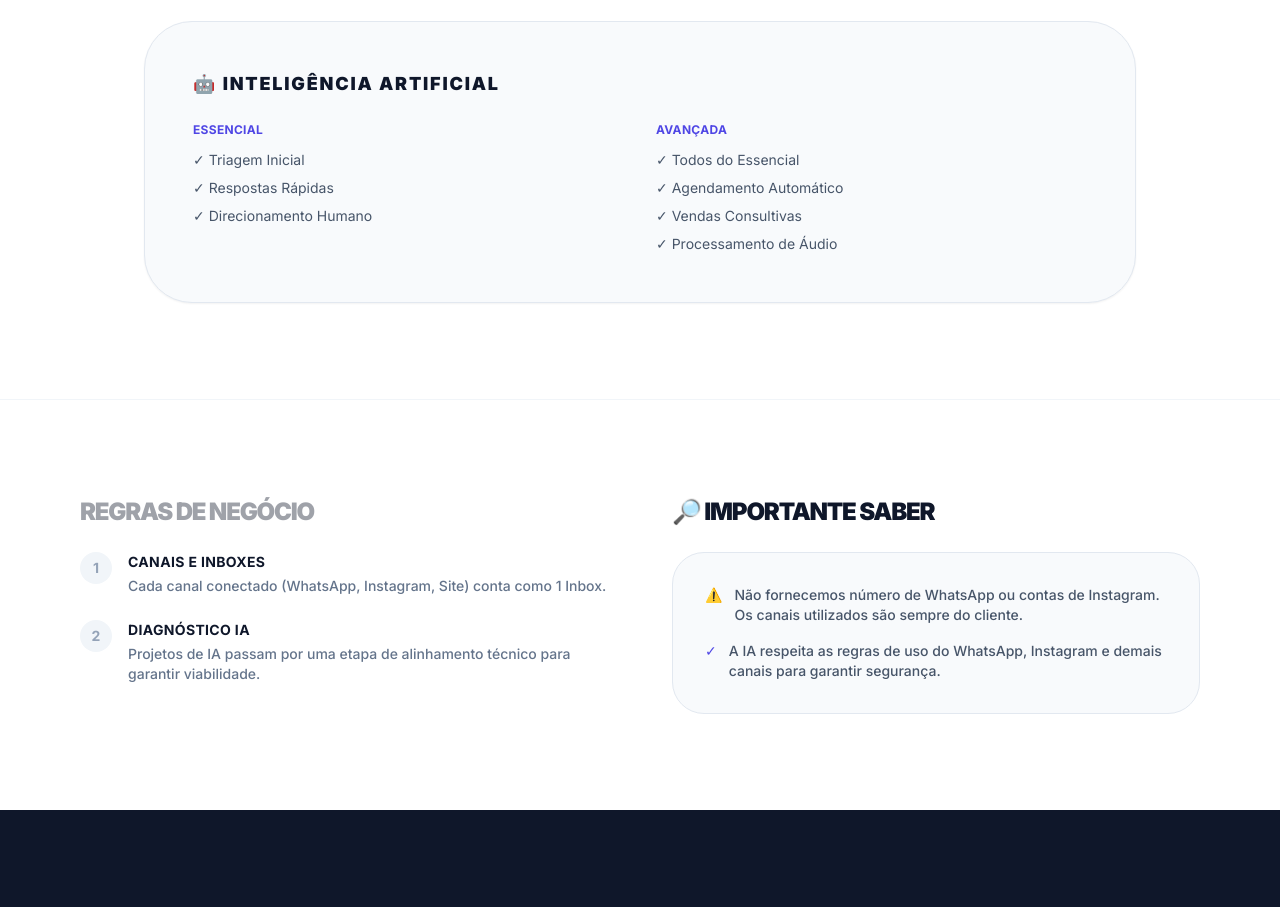
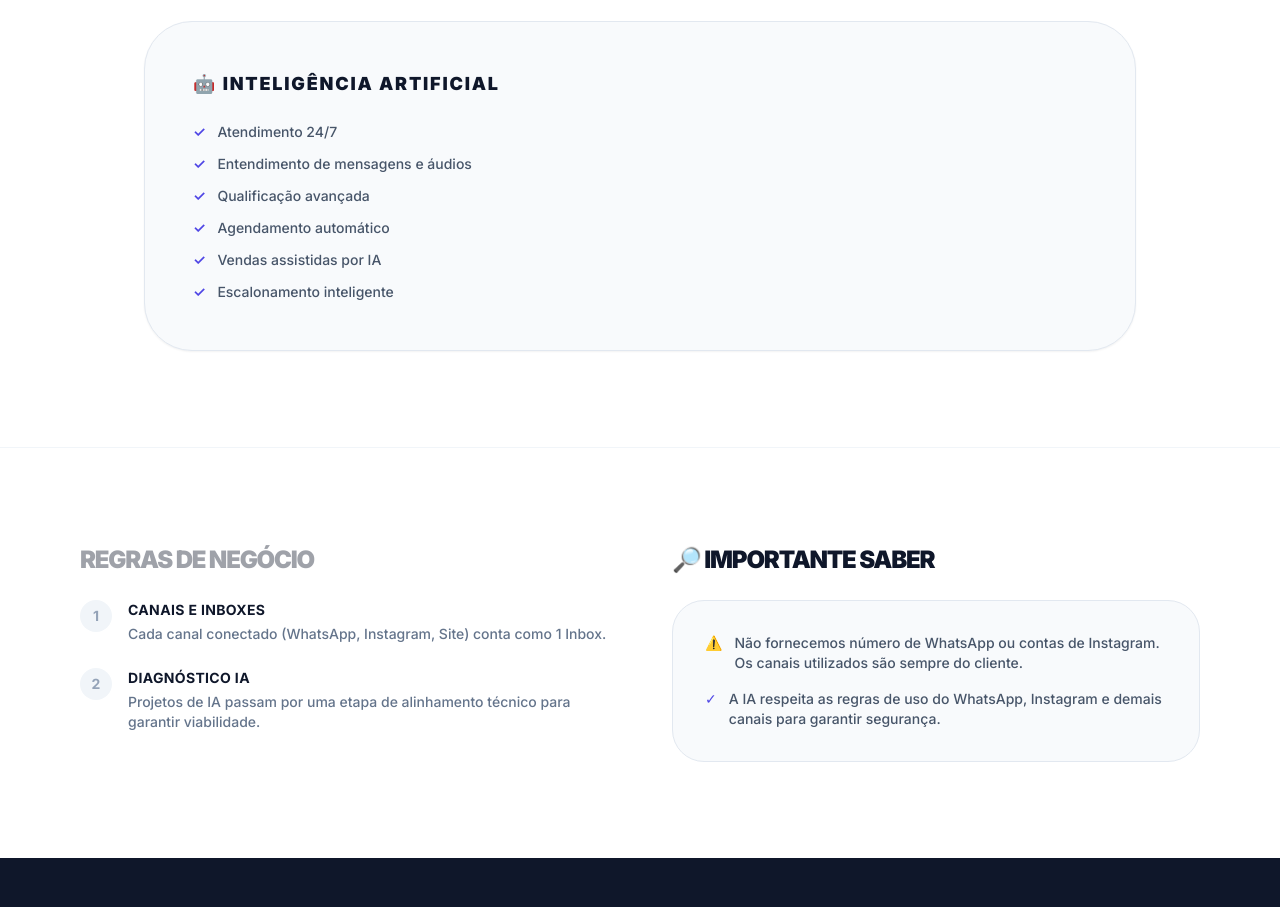
Before and after one commit to renatojuniordw/ui-unificando, a React (Vite) app: page /planos in a window 1280 px wide. Shown: the part 1700-2607 px from the top of the page. Built offline with nearby package versions, Linux system fonts and the light colour scheme.

Commit message:
Updated pricing.ts  to have a single AI plan. Refactored Plans.tsx  to remove AI level selection and display the single plan details.

```diff
--- a/src/constants/pricing.ts
+++ b/src/constants/pricing.ts
@@ -21,17 +21,6 @@ export const PRICING = {
     },
 
     ia: {
-        essential: {
-            setup: 1200,
-            monthly: 250,
-            features: [
-                "Resposta automática inteligente",
-                "Triagem inicial de contatos",
-                "Atendimento fora do horário",
-                "Escalonamento para humano"
-            ]
-        },
-        advanced: {
         setup: 2500,
         monthly: 450,
         features: [
@@ -42,7 +31,6 @@ export const PRICING = {
             "Vendas assistidas por IA",
             "Escalonamento inteligente"
         ]
-        }
     },
 
     site: {
--- a/src/pages/Plans.tsx
+++ b/src/pages/Plans.tsx
@@ -28,7 +28,7 @@ export const Plans: React.FC<PlansProps> = () => {
   const [inboxes, setInboxes] = useState(1);
   const [attendants, setAttendants] = useState(1);
   const [aiEnabled, setAiEnabled] = useState(false);
-  const [aiLevel, setAiLevel] = useState<'essential' | 'advanced'>('essential');
+  // Removed aiLevel state as there is only one plan now
   const [siteEnabled, setSiteEnabled] = useState(false);
   const [sitePages, setSitePages] = useState(1);
 
@@ -54,13 +54,8 @@ export const Plans: React.FC<PlansProps> = () => {
 
     // AI
     if (aiEnabled) {
-      if (aiLevel === "advanced") {
-        setup += PRICING.ia.advanced.setup;
-        monthly += PRICING.ia.advanced.monthly;
-      } else {
-        setup += PRICING.ia.essential.setup;
-        monthly += PRICING.ia.essential.monthly;
-      }
+      setup += PRICING.ia.setup;
+      monthly += PRICING.ia.monthly;
     }
 
     // Site
@@ -82,7 +77,7 @@ export const Plans: React.FC<PlansProps> = () => {
       inboxes,
       attendants,
       aiEnabled,
-      aiLevel: aiEnabled ? aiLevel : null,
+      // aiLevel removed
       siteEnabled,
       sitePages: siteEnabled ? sitePages : null,
       totals: {
@@ -216,27 +211,21 @@ export const Plans: React.FC<PlansProps> = () => {
 
             {aiEnabled && (
               <div className="space-y-4 animate-in fade-in slide-in-from-bottom-4">
-                <button
-                  onClick={() => setAiLevel('essential')}
-                  className={`w-full p-4 rounded-xl border-2 text-left transition-all ${aiLevel === 'essential' ? 'bg-white border-indigo-600 shadow-md' : 'border-slate-200 hover:border-indigo-300'}`}
-                >
+                <div className="w-full p-4 rounded-xl border-2 text-left transition-all bg-white border-indigo-600 shadow-md">
                   <div className="flex justify-between items-center mb-1">
-                    <span className="font-black text-xs uppercase tracking-wider text-slate-900">Essencial</span>
-                    <span className="text-indigo-600 font-bold text-xs">R$ {PRICING.ia.essential.monthly}<span className="text-[9px] text-slate-400">/mês</span></span>
+                    <span className="font-black text-xs uppercase tracking-wider text-slate-900">Plano IA Avançada</span>
+                    <span className="text-indigo-600 font-black text-xs">R$ {PRICING.ia.monthly}<span className="text-[9px] text-slate-400 font-medium">/mês</span></span>
                   </div>
-                  <p className="text-[10px] text-slate-500 font-medium">Triagem, respostas rápidas e suporte nível 1.</p>
-                </button>
+                  <p className="text-[10px] text-slate-500 font-medium mb-3">Solução completa para seu atendimento.</p>
 
-                <button
-                  onClick={() => setAiLevel('advanced')}
-                  className={`w-full p-4 rounded-xl border-2 text-left transition-all ${aiLevel === 'advanced' ? 'bg-slate-900 border-slate-900 shadow-md' : 'border-slate-200 hover:border-slate-400'}`}
-                >
-                  <div className="flex justify-between items-center mb-1">
-                    <span className={`font-black text-xs uppercase tracking-wider ${aiLevel === 'advanced' ? 'text-white' : 'text-slate-900'}`}>Avançada</span>
-                    <span className={`font-bold text-xs ${aiLevel === 'advanced' ? 'text-indigo-400' : 'text-indigo-600'}`}>R$ {PRICING.ia.advanced.monthly}<span className="text-[9px] opacity-60">/mês</span></span>
-                  </div>
-                  <p className={`text-[10px] font-medium ${aiLevel === 'advanced' ? 'text-slate-400' : 'text-slate-500'}`}>Agendamentos, vendas complexas e fluxos avançados.</p>
-                </button>
+                  <ul className="grid grid-cols-2 gap-2">
+                    {PRICING.ia.features.map((feature, index) => (
+                      <li key={index} className="flex gap-1.5 items-center text-[9px] font-bold text-slate-600">
+                        <span className="text-indigo-600">✓</span> {feature}
+                      </li>
+                    ))}
+                  </ul>
+                </div>
               </div>
             )}
           </div>
@@ -318,23 +307,13 @@ export const Plans: React.FC<PlansProps> = () => {
             <div className="bg-slate-50 border border-slate-200 rounded-[3rem] p-8 md:p-12 shadow-sm">
               <h3 className="text-lg font-black uppercase tracking-widest text-slate-900 mb-6">🤖 Inteligência Artificial</h3>
               <div className="grid md:grid-cols-2 gap-8">
-                <div>
-                  <h4 className="font-bold text-indigo-600 uppercase text-xs tracking-wide mb-3">Essencial</h4>
-                  <ul className="space-y-2 text-sm text-slate-600">
-                    <li>✓ Triagem Inicial</li>
-                    <li>✓ Respostas Rápidas</li>
-                    <li>✓ Direcionamento Humano</li>
-                  </ul>
-                </div>
-                <div>
-                  <h4 className="font-bold text-indigo-600 uppercase text-xs tracking-wide mb-3">Avançada</h4>
-                  <ul className="space-y-2 text-sm text-slate-600">
-                    <li>✓ Todos do Essencial</li>
-                    <li>✓ Agendamento Automático</li>
-                    <li>✓ Vendas Consultivas</li>
-                    <li>✓ Processamento de Áudio</li>
-                  </ul>
-                </div>
+                <ul className="space-y-3 text-sm text-slate-600 font-medium">
+                  {PRICING.ia.features.map((feature, index) => (
+                    <li key={index} className="flex gap-3">
+                      <span className="text-indigo-600 font-bold">✓</span> {feature}
+                    </li>
+                  ))}
+                </ul>
               </div>
             </div>
           </motion.div>
```
Lines whose indentation alone changed are shown as unchanged.
